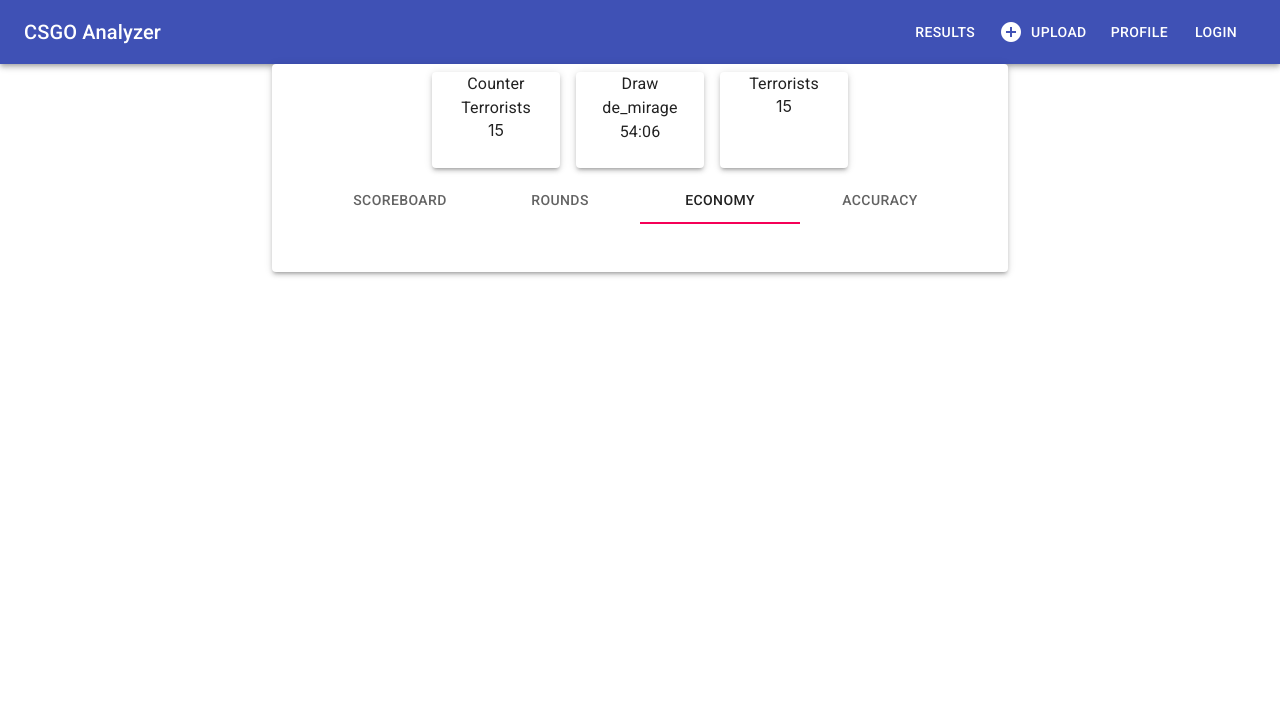
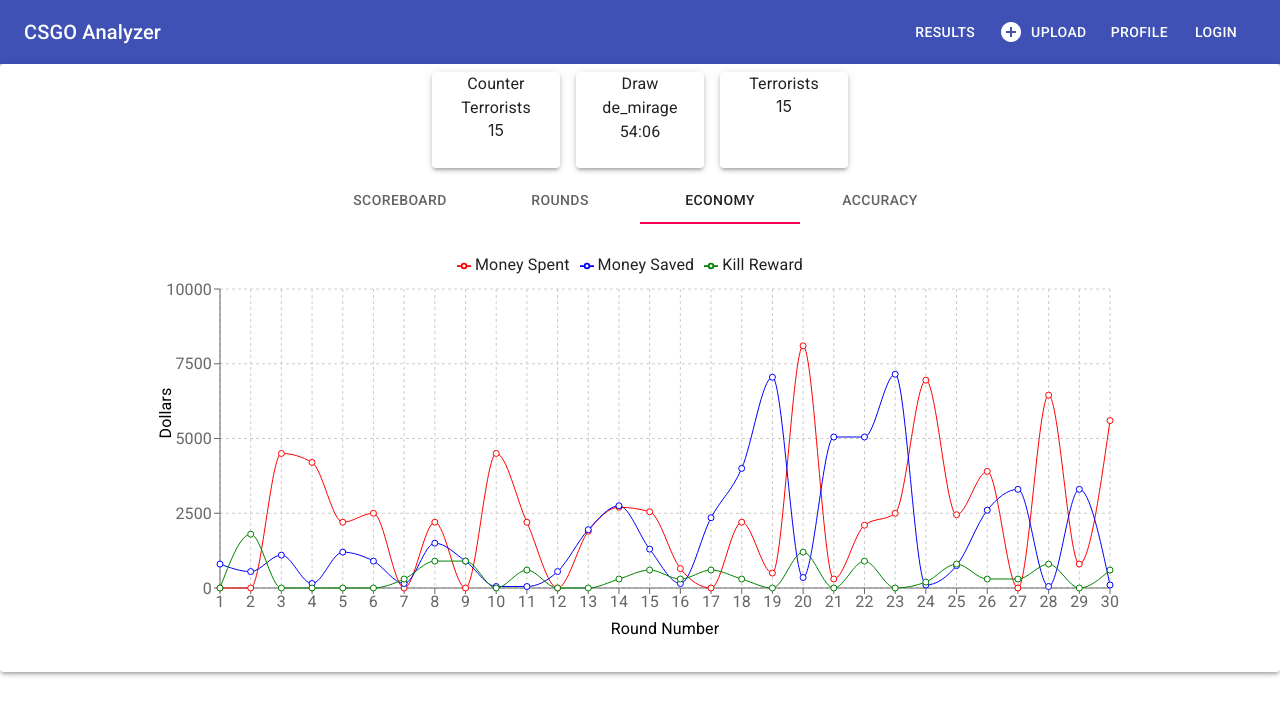
Before and after one commit to gjabble/csgo-web-app, a React (Create React App) app in the folder client/: page /results in a window 1280 px wide. Both pictures are taken after a click on the tab "ECONOMY". Shown: the top 716 px of the page. Built offline with nearby package versions, Linux system fonts and the light colour scheme.

Commit message:
added money chart to economy tab

```diff
--- a/client/src/components/economy/Economy.js
+++ b/client/src/components/economy/Economy.js
@@ -3,6 +3,7 @@ import Container from '@material-ui/core/Container';
 import Paper from '@material-ui/core/Paper';
 import Typography from "@material-ui/core/Typography";
 import { connect } from 'react-redux';
+import MoneyChart from '../moneychart/MoneyChart';
 
 import { makeStyles } from '@material-ui/core/styles';
 const useStyles = makeStyles(theme => ({
@@ -19,6 +20,7 @@ const Economy = (props) => {
        * force buy, eco, full buy per round - state.rounds
        * stats for average spend per round, average save per round - state.rounds
        */}
+      <MoneyChart data={props.data}></MoneyChart>
     </Container>
   );
 }
@@ -26,7 +28,7 @@ const Economy = (props) => {
 function mapStateToProps(state) {
   if (state) {
     return {
-      data: state
+      data: state.rounds
     }
   }
   return {};
--- /dev/null
+++ b/client/src/components/moneychart/MoneyChart.js
@@ -0,0 +1,54 @@
+import React from 'react';
+import {
+  LineChart, Line, XAxis, YAxis, CartesianGrid, Tooltip, Legend, Label, ReferenceLine
+} from 'recharts';
+import Container from '@material-ui/core/Container';
+
+import { makeStyles } from '@material-ui/core/styles';
+const useStyles = makeStyles(theme => ({
+  container: {
+    display: 'flex',
+    justifyContent: 'center'
+  },
+}));
+
+const MoneyChart = (props) => {
+  const classes = useStyles();
+  const data = [];
+  for (const round of props.data) {
+    data.push({
+      name: round.roundNumber.toString(),
+      'Money Saved': round.moneySaved,
+      'Money Spent': round.amountSpent,
+      'Kill Reward': round.killReward
+    });
+  }
+
+  return (
+    <Container>
+      <Container className={classes.container}>
+        <LineChart
+          width={1000}
+          height={400}
+          data={data}
+          margin={{
+            top: 5, right: 30, left: 20, bottom: 30,
+          }}
+        >
+          <CartesianGrid strokeDasharray="3 3" />
+          <XAxis dataKey="name" label={{ value: 'Round Number', angle: 0, position: 'bottom' }}></XAxis>
+          <YAxis label={{ value: 'Dollars', angle: -90, position: 'insideLeft' }}></YAxis>
+          <Tooltip />
+          <Line type="monotone" dataKey="Money Spent" stroke="red" activeDot={{ r: 8 }} />
+          <Legend verticalAlign="top" height={36} />
+          <Line type="monotone" dataKey="Money Saved" stroke="blue" />
+          <Line type="monotone" dataKey="Kill Reward" stroke="green" />
+        </LineChart>
+      </Container>
+    </Container>
+
+
+  );
+}
+
+export default MoneyChart;
```
Also changed, not shown: 1 other file (tests, documents, lock files or other folders).
